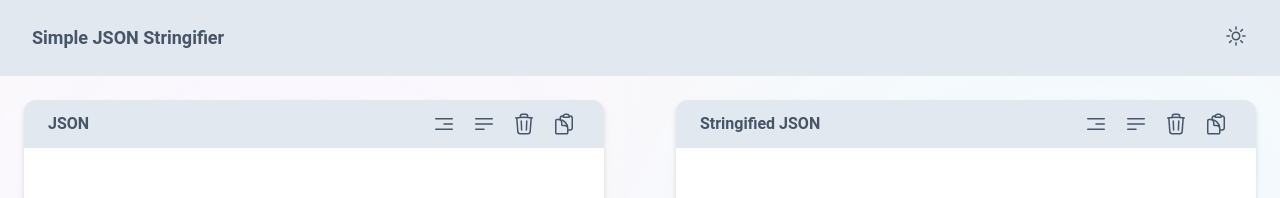
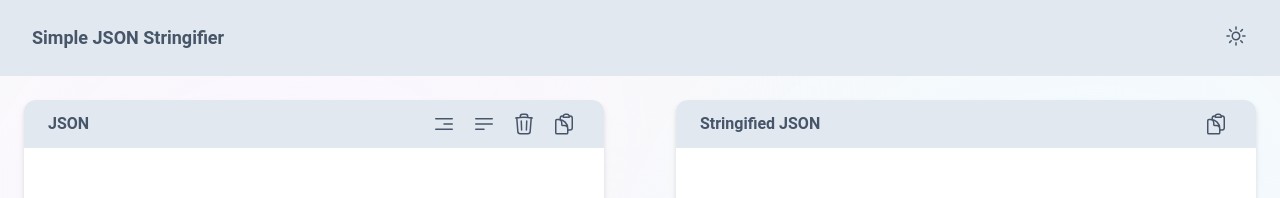
Before and after one commit to AndresNS/simple-json-stringifier, a Next.js app: page / in a window 1280 px wide. Shown: the top 198 px of the page. Built offline with nearby package versions, Linux system fonts and the light colour scheme.

Commit message:
Add feature to toggle convert mode

```diff
--- a/src/components/modules/CodeEditor/CodeEditor.tsx
+++ b/src/components/modules/CodeEditor/CodeEditor.tsx
@@ -1,16 +1,17 @@
 import { Dispatch, SetStateAction } from "react";
 
-import { Formats } from "@/types/global.d";
+import { Formats, ConvertMode } from "@/types/global.d";
 
 import Toolbar from "./Toolbar";
 
 interface ICodeEditorProps {
   title: string;
   content: string;
-  setContent: Dispatch<SetStateAction<string>>;
+  setContent?: Dispatch<SetStateAction<string>>;
   error: boolean | null;
   setError: Dispatch<SetStateAction<boolean>> | null;
   format?: Formats;
+  convertMode: ConvertMode;
 }
 
 const CodeEditor = ({
@@ -20,6 +21,7 @@ const CodeEditor = ({
   error,
   setError,
   format,
+  convertMode,
 }: ICodeEditorProps) => {
   const isValidJSON = (value: string): boolean => {
     try {
@@ -34,10 +36,13 @@ const CodeEditor = ({
   const handleTextAreaChange = (
     event: React.ChangeEvent<HTMLTextAreaElement>
   ): void => {
-    if (setError !== null) setError(!isValidJSON(event.target.value));
+    setError?.(!isValidJSON(event.target.value));
+    setContent?.(event.target.value);
+  };
 
-    setContent(event.target.value);
-  };
+  const isOutput = (): boolean =>
+    (convertMode === ConvertMode.JSONtoString && format === Formats.string) ||
+    (convertMode === ConvertMode.StringtoJSON && format === Formats.json);
 
   return (
     <div className="drop-shadow-md">
@@ -46,6 +51,7 @@ const CodeEditor = ({
         content={content}
         setContent={setContent}
         error={error !== null && content !== "" ? error : false}
+        isOutput={isOutput()}
       />
       <textarea
         className="w-full resize-none	bg-neutral-white dark:bg-zinc-800 rounded-b-xl p-4"
@@ -53,6 +59,7 @@ const CodeEditor = ({
         spellCheck={false}
         value={content}
         onChange={handleTextAreaChange}
+        readOnly={isOutput()}
       />
     </div>
   );
--- a/src/components/modules/CodeEditor/Toolbar.tsx
+++ b/src/components/modules/CodeEditor/Toolbar.tsx
@@ -1,28 +1,35 @@
 import ToolbarButton from "./ToolbarButton";
-import { IconVariant } from "../../../types/global.d";
+import { ConvertMode, IconVariant } from "@/types/global.d";
 
 interface IToolbarProps {
   title: string;
   content: string;
-  setContent: React.Dispatch<React.SetStateAction<string>>;
+  setContent?: React.Dispatch<React.SetStateAction<string>>;
   error: boolean;
+  isOutput: boolean;
 }
 
-const Toolbar = ({ title, content, setContent, error }: IToolbarProps) => {
+const Toolbar = ({
+  title,
+  content,
+  setContent,
+  error,
+  isOutput,
+}: IToolbarProps) => {
   const handleBeautifyClick = (): void => {
     if (error) "Fix errors first";
     else
-      setContent((content) => {
+      setContent?.((content) => {
         const parsedContent = JSON.parse(content);
         return JSON.stringify(parsedContent, null, 4);
       });
   };
 
   const handleUglifyClick = () => {
-    setContent(JSON.stringify(JSON.parse(content)));
+    setContent?.(JSON.stringify(JSON.parse(content)));
   };
 
-  const handleDeleteClick = () => setContent("");
+  const handleDeleteClick = () => setContent?.("");
 
   const handleCopyClick = () => navigator.clipboard.writeText(content);
 
@@ -36,6 +43,8 @@ const Toolbar = ({ title, content, setContent, error }: IToolbarProps) => {
           </div>
         )}
 
+        {!isOutput && (
+          <>
             <ToolbarButton
               variant={IconVariant.beautify}
               onClick={handleBeautifyClick}
@@ -48,6 +57,8 @@ const Toolbar = ({ title, content, setContent, error }: IToolbarProps) => {
               variant={IconVariant.delete}
               onClick={handleDeleteClick}
             />
+          </>
+        )}
         <ToolbarButton variant={IconVariant.copy} onClick={handleCopyClick} />
       </div>
     </div>
--- a/src/pages/index.tsx
+++ b/src/pages/index.tsx
@@ -1,29 +1,40 @@
-import { useState } from "react";
+import { useMemo, useState } from "react";
 
 import Layout from "@/components/layouts/Default";
-import { Formats } from "@/types/global.d";
+import { ConvertMode, Formats } from "@/types/global.d";
 
 import CodeEditor from "@/components/modules/CodeEditor/CodeEditor";
 import SwapIcon from "../components/icons/SwapIcon";
 
 export default function Home() {
   const [input, setInput] = useState("");
-  const [output, setOutput] = useState("");
   const [inputError, setInputError] = useState(false);
+  const [convertMode, setConvertMode] = useState(ConvertMode.JSONtoString);
 
-  // const [convertMode, setConvertMode] = useState(ConvertMode.JSONtoString);
+  const getOutputContent = (
+    input: string,
+    convertMode: ConvertMode
+  ): string => {
+    if (input === "") return "";
 
-  const toggleConvertMode = () => {};
+    switch (convertMode) {
+      case ConvertMode.JSONtoString:
+        return JSON.stringify(input);
 
-  // const toggleConvertMode = (mode: ConvertMode): void => {
-  //   setConvertMode(
-  //     mode === ConvertMode.JSONtoString
-  //       ? ConvertMode.StringtoJSON
-  //       : ConvertMode.JSONtoString
-  //   );
-  // };
+      case ConvertMode.StringtoJSON:
+        return JSON.parse(input);
+    }
+  };
 
-  // const handleChangeMode = (): void => toggleConvertMode(convertMode);
+  const toggleConvertMode = (mode: ConvertMode): void => {
+    setInput(getOutputContent(input, mode));
+
+    setConvertMode(
+      mode === ConvertMode.JSONtoString
+        ? ConvertMode.StringtoJSON
+        : ConvertMode.JSONtoString
+    );
+  };
 
   return (
     <Layout>
@@ -31,28 +42,46 @@ export default function Home() {
         <div className="flex gap-4 items-center flex-col lg:flex-row">
           <div className="flex-1 w-full">
             <CodeEditor
-              title="JSON"
+              title={
+                convertMode === ConvertMode.JSONtoString
+                  ? "JSON"
+                  : "Stringified JSON"
+              }
               content={input}
               setContent={setInput}
               error={inputError}
               setError={setInputError}
-              format={Formats.json}
+              format={
+                convertMode === ConvertMode.JSONtoString
+                  ? Formats.json
+                  : Formats.string
+              }
+              convertMode={convertMode}
             />
           </div>
           <button
             className="w-full lg:w-auto bg-slate-200 text-slate-600 dark:bg-zinc-900 dark:text-zinc-200 flex justify-center items-center rounded hover:bg-slate-400 hover:text-slate-100 dark:hover:bg-slate-600 p-2 drop-shadow-md"
-            onClick={toggleConvertMode}
+            onClick={() => toggleConvertMode(convertMode)}
           >
             <SwapIcon />
           </button>
           <div className="flex-1  w-full">
             <CodeEditor
-              title="Stringified JSON"
-              content={output}
-              setContent={setOutput}
+              title={
+                convertMode === ConvertMode.StringtoJSON
+                  ? "JSON"
+                  : "Stringified JSON"
+              }
+              content={getOutputContent(input, convertMode)}
+              // setContent={setOutput}
               error={null}
               setError={null}
-              format={Formats.string}
+              format={
+                convertMode === ConvertMode.StringtoJSON
+                  ? Formats.json
+                  : Formats.string
+              }
+              convertMode={convertMode}
             />
           </div>
         </div>
```
Lines whose indentation alone changed are shown as unchanged.
